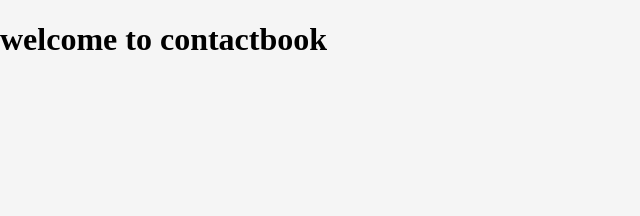
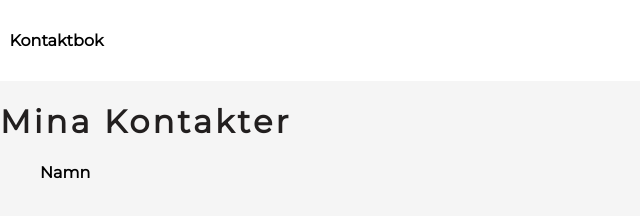
Before and after one commit to zoeyzali/contactbook, a website: page www/index.html in a window 1280 px wide. Shown: the whole page, without its empty margins (0-640 px from the left). Drawn offline with nearby package versions, Linux system fonts and the light colour scheme; a web font is replaced by a local one.

Commit message:
added icons, fonts and initial styling

```diff
--- a/www/index.html
+++ b/www/index.html
@@ -5,24 +5,23 @@
         <meta charset="UTF-8">
         <meta name="viewport" content="width=device-width, initial-scale=1.0, maximum-scale=1">
         <title>
-            Contactbook
+            Kontaktbok
         </title>
         <link rel="stylesheet"
-            href="https://fonts.googleapis.com/css?family=Manjari|Raleway|Roboto|Bilbo|Open+Sans&display=swap">
-        <link href="style.css" rel="stylesheet" />
-
+            href="https://fonts.googleapis.com/css?family=Montserrat|Raleway|Roboto|Open+Sans&display=swap">
+        <!-- <link rel="stylesheet" href="./style/reset.css"> -->
+        <link href="./style/style.css" rel="stylesheet" />
     </head>
-
 
     <body>
         <header>
+            <h4>Kontaktbok</h4>
         </header>
-
-        <h1>welcome to contactbook</h1>
 
 
 
-        <script src="https://ajax.googleapis.com/ajax/libs/jquery/3.3.1/jquery.min.js"></script>
+        <script src="https://kit.fontawesome.com/c5b20a45f1.js" crossorigin="anonymous"></script>
+        <script src="./main.js"></script>
     </body>
 
 </html>
--- a/www/main.js
+++ b/www/main.js
@@ -0,0 +1,12 @@
+let body = document.querySelector( 'body' )
+let div = document.createElement( 'div' )
+body.append( div )
+let h1 = document.createElement( 'h1' )
+h1.innerHTML = "Mina Kontakter";
+div.append( h1 )
+
+let contactsList = document.createElement( 'ul' )
+let h4 = document.createElement( 'h4' )
+h4.innerHTML = "Namn";
+div.append( contactsList )
+contactsList.append( h4 )
--- a/www/style.css
+++ /dev/null
@@ -1,5 +0,0 @@
-html,
-body {
-    margin: 0;
-    background-color: whitesmoke;
-}
--- /dev/null
+++ b/www/style/reset.css
@@ -0,0 +1,135 @@
+/* http://meyerweb.com/eric/tools/css/reset/
+   v2.0 | 20110126
+   License: none (public domain)
+*/
+
+html,
+body,
+div,
+span,
+applet,
+object,
+iframe,
+h1,
+h2,
+h3,
+h4,
+h5,
+h6,
+p,
+blockquote,
+pre,
+a,
+abbr,
+acronym,
+address,
+big,
+cite,
+code,
+del,
+dfn,
+em,
+img,
+ins,
+kbd,
+q,
+s,
+samp,
+small,
+strike,
+strong,
+sub,
+sup,
+tt,
+var,
+b,
+u,
+i,
+center,
+dl,
+dt,
+dd,
+ol,
+ul,
+li,
+fieldset,
+form,
+label,
+legend,
+table,
+caption,
+tbody,
+tfoot,
+thead,
+tr,
+th,
+td,
+article,
+aside,
+canvas,
+details,
+embed,
+figure,
+figcaption,
+footer,
+header,
+hgroup,
+menu,
+nav,
+output,
+ruby,
+section,
+summary,
+time,
+mark,
+audio,
+video {
+    margin: 0;
+    padding: 0;
+    border: 0;
+    font-size: 100%;
+    font: inherit;
+    vertical-align: baseline;
+}
+
+/* HTML5 display-role reset for older browsers */
+article,
+aside,
+details,
+figcaption,
+figure,
+footer,
+header,
+hgroup,
+menu,
+nav,
+section {
+    display: block;
+}
+
+body {
+    line-height: 1;
+}
+
+ol,
+ul {
+    list-style: none;
+}
+
+blockquote,
+q {
+    quotes: none;
+}
+
+blockquote:before,
+blockquote:after,
+q:before,
+q:after {
+    content: '';
+    content: none;
+}
+
+table {
+    border-collapse: collapse;
+    border-spacing: 0;
+}
--- /dev/null
+++ b/www/style/style.css
@@ -0,0 +1,37 @@
+*,
+*:after,
+*:before {
+    box-sizing: border-box;
+}
+
+html,
+body {
+    width: 100%;
+    height: auto;
+    background-color: whitesmoke;
+    font-family: 'Montserrat', sans-serif;
+    font-weight: 300;
+    margin: 0;
+}
+
+header {
+    width: 100%;
+    background-color: white;
+    padding: 0.6rem;
+}
+
+h1 {
+    font-size: 2rem;
+    letter-spacing: 0.2rem;
+    color: rgb(34, 31, 31);
+}
+
+h2 {
+    font-size: 1.7rem;
+    letter-spacing: 0.2rem;
+}
+
+h3 {
+    font-size: 1.5rem;
+    letter-spacing: 0.2rem;
+}
```
Also changed, not shown: index.js (+4 -3 lines), www/jsonData/contactsData.json (added, +36 -0 lines).
